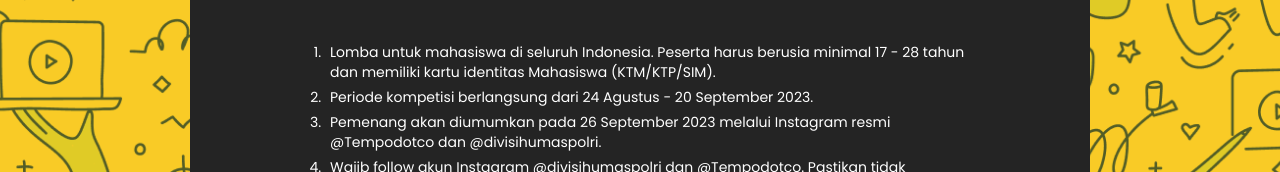
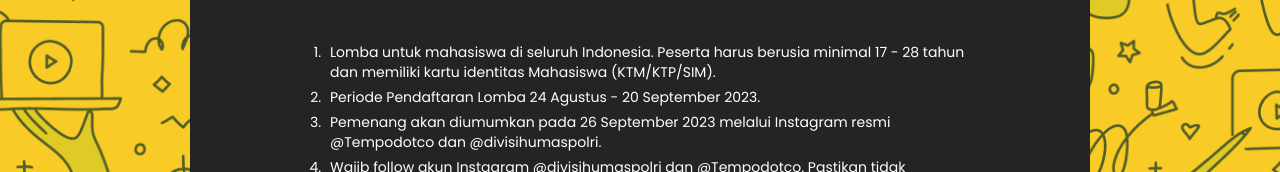
Before and after one commit to dummy-preview/pccc2023, a plain HTML site: page index.html in a window 1280 px wide. Shown: the part 3254-3426 px from the top of the page. Drawn offline with Linux system fonts and the light colour scheme.

Commit message:
update periode

```diff
--- a/index.html
+++ b/index.html
@@ -264,7 +264,7 @@
             </div>
             <ol>
                 <li data-aos="fade-up" data-aos-delay="100">Lomba untuk mahasiswa di seluruh Indonesia. Peserta harus berusia minimal 17 - 28 tahun dan memiliki kartu identitas Mahasiswa (KTM/KTP/SIM).</li>
-                <li data-aos="fade-up" data-aos-delay="200">Periode kompetisi berlangsung dari 24 Agustus - 20 September 2023.</li>
+                <li data-aos="fade-up" data-aos-delay="200">Periode Pendaftaran Lomba 24 Agustus - 20 September 2023.</li>
                 <li data-aos="fade-up" data-aos-delay="300">Pemenang akan diumumkan pada 26 September 2023 melalui Instagram resmi @Tempodotco dan @divisihumaspolri.</li>
                 <li data-aos="fade-up" data-aos-delay="400">Wajib follow akun Instagram @divisihumaspolri dan @Tempodotco. Pastikan tidak menggunakan private account.</li>
                 <li data-aos="fade-up" data-aos-delay="500">Caption video dibuat semenarik mungkin dan diharuskan untuk:
```
